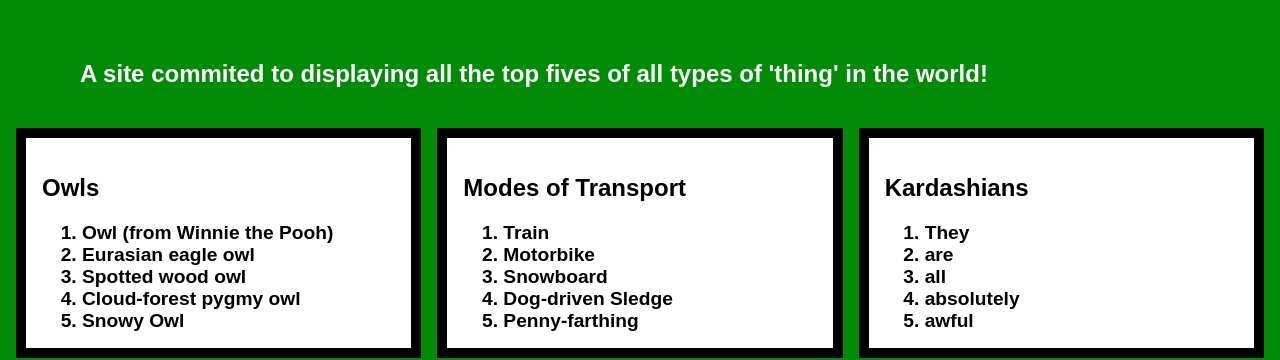
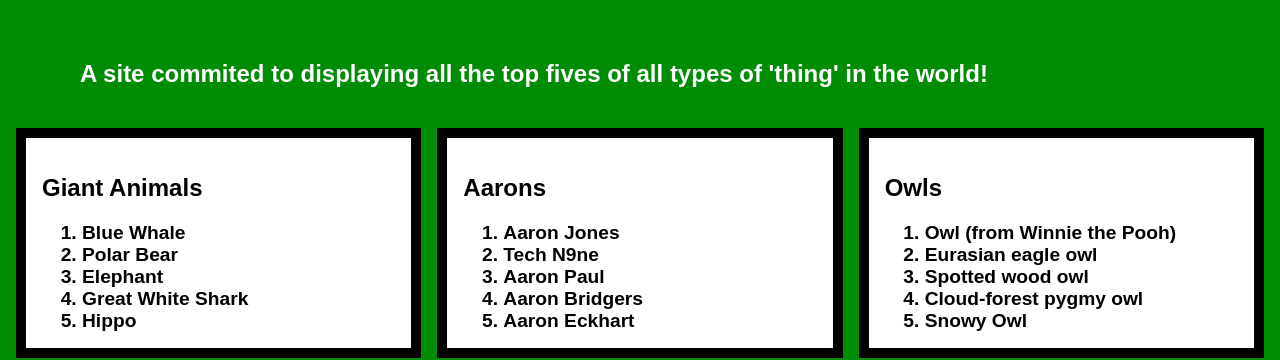
Before and after one commit to aaronjones96/top5, a Gatsby site: page / in a window 1280 px wide. Shown: the part 452-812 px from the top of the page. Built offline with nearby package versions, Linux system fonts and the light colour scheme; Gatsby itself is replaced by a stand-in of ours.

Commit message:
2 new top 5s

```diff
--- a/src/pages/index.js
+++ b/src/pages/index.js
@@ -12,6 +12,8 @@
 
     <ul className="grid">
 
+      <Tile title="Giant Animals" one="Blue Whale" two="Polar Bear" three="Elephant" four="Great White Shark" five="Hippo" />
+      <Tile title="Aarons" one="Aaron Jones" two="Tech N9ne" three="Aaron Paul" four="Aaron Bridgers" five="Aaron Eckhart" />
       <Tile title="Owls" one="Owl (from Winnie the Pooh)" two="Eurasian eagle owl" three="Spotted wood owl" four="Cloud-forest pygmy owl" five="Snowy Owl" />
       <Tile title="Modes of Transport" one="Train" two="Motorbike" three="Snowboard" four="Dog-driven Sledge" five="Penny-farthing" />
       <Tile title="Kardashians" one="They" two="are" three="all" four="absolutely" five="awful" />
```
